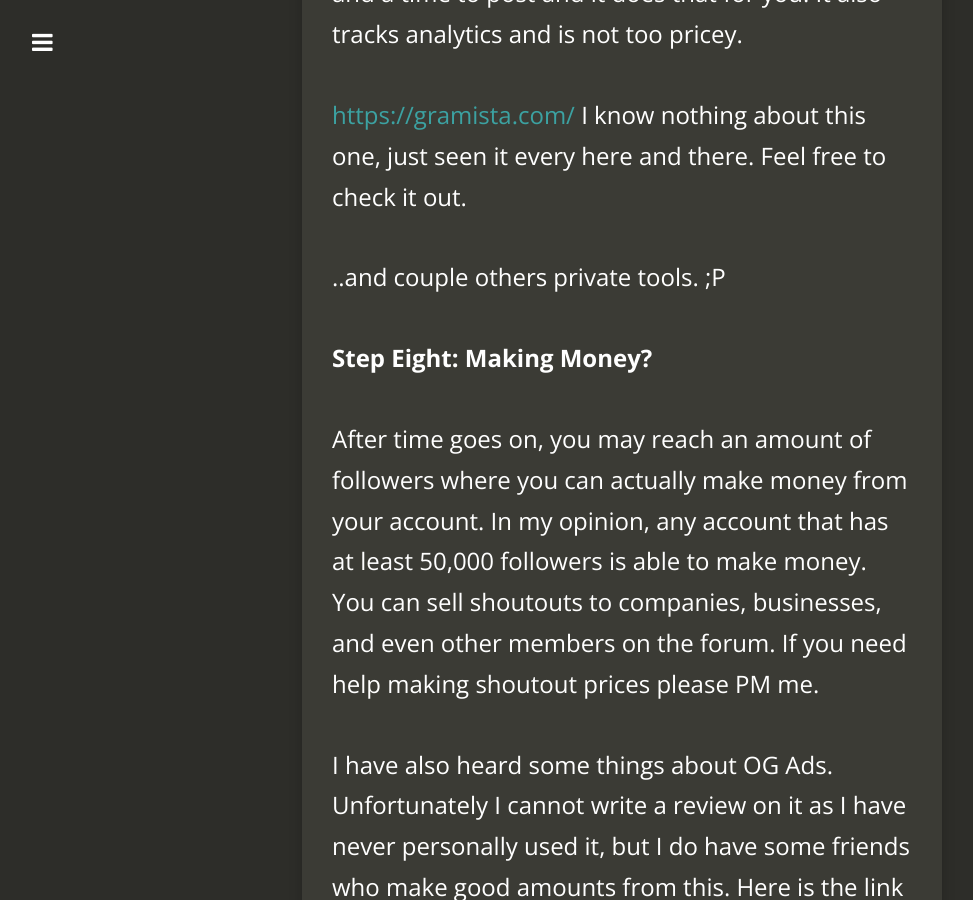
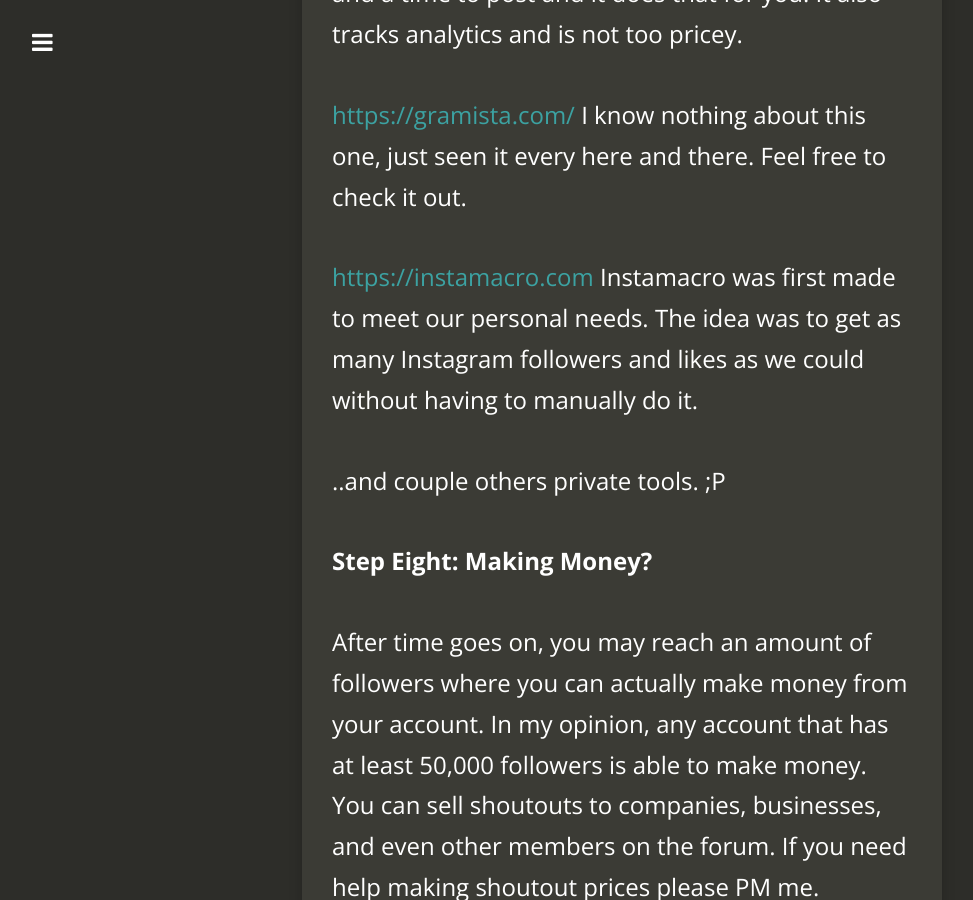
Before and after one commit to kedamaian/swsyafiq, a Jekyll site: the page built from _posts/2018-02-07-the-ultimate-instagram-guide-2k18.md, in a window 1280 px wide and 900 px high, scrolled down 9951 px. Shown: the whole window, without its empty margins (18-991 px from the left). Built offline with Jekyll 4.4.1, drawn with Linux system fonts in a browser that asks for light colours; nearby versions of some CDN libraries; comment, search, counter and statistics services are not loaded.

Commit message:
Create 2018-02-07-the-ultimate-instagram-guide-2k18.md

```diff
--- a/_posts/2018-02-07-the-ultimate-instagram-guide-2k18.md
+++ b/_posts/2018-02-07-the-ultimate-instagram-guide-2k18.md
@@ -138,6 +138,9 @@
 [https://gramista.com/](https://gramista.com/)
 I know nothing about this one, just seen it every here and there. Feel free to check it out.
 
+[https://instamacro.com](https://instamacro.com)
+Instamacro was first made to meet our personal needs. The idea was to get as many Instagram followers and likes as we could without having to manually do it.
+
 ..and couple others private tools. ;P
 
 **Step Eight: Making Money?**
```
